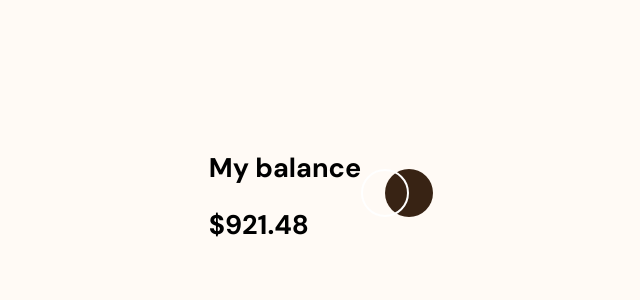
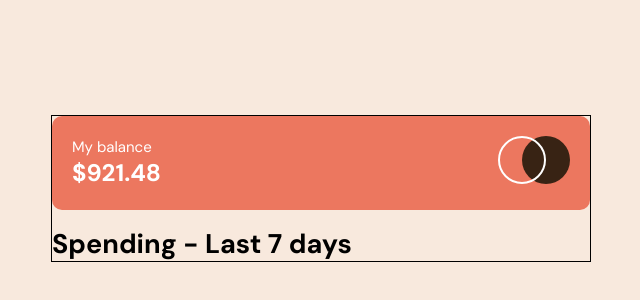
Before and after one commit to KieranWebDev/expenses-chart-component, a plain HTML site: page index.html in a window 1280 px wide. Shown: the part 212-512 px from the top of the page, without its empty margins (319-959 px from the left). Drawn offline with Linux system fonts and the light colour scheme.

Commit message:
balance section complete

```diff
--- a/index.html
+++ b/index.html
@@ -25,6 +25,9 @@
       <div class="balance-section-right">
         <img src="./images/logo.svg" alt="logo" class="logo">
       </div>
+    </section>
+    <section class="graph-section">
+      <h2>Spending - Last 7 days</h2>
     </section>
   </main>
 
--- a/styles.css
+++ b/styles.css
@@ -10,37 +10,61 @@ html {
 *::before,
 *::after {
   box-sizing: inherit;
+  margin: 0;
+  padding: 0;
 }
 
 /* VARIABLES */
 :root {
-  --soft-red: hsl(10, 79%, 65%);
-  --cyan: hsl(186, 34%, 60%);
-  --dark-brown: hsl(25, 47%, 15%);
-  --medium-brown: hsl(28, 10%, 53%);
-  --cream: hsl(27, 66%, 92%);
-  --very-pale-orange: hsl(33, 100%, 98%);
+  --soft-red: #ec775f;
+  --cyan: #76b5bc;
+  --dark-brown: #382314;
+  --medium-brown: #93867b;
+  --cream: #f8e9dd;
+  --very-pale-orange: #fffaf5;
+  --white: #ffffff;
 }
 
 /* GLOBAL STYLES */
 body {
   font-family: 'DM Sans', sans-serif;
   font-size: 18px;
-  background-color: var(--very-pale-orange);
+  background-color: var(--cream);
   display: flex;
   justify-content: center;
   align-items: center;
   min-height: 100vh;
-  width: minma;
 }
-:root {
-  font-size: 15px;
+
+/* CARD */
+.main-container {
+  border: 1px solid black;
+  width: 100%;
+  width: clamp(300px, 100%, 540px);
+  margin: 1rem;
 }
-/* CARD */
 /* balance-section */
 .balance-section {
   display: flex;
   justify-content: space-between;
   align-items: center;
-  padding: 1.25rem;
+  padding: 20px;
+  background-color: var(--soft-red);
+  border-radius: 10px;
+  margin-bottom: 1rem;
+  color: var(--white);
 }
+.balance-section-left {
+  display: flex;
+  flex-direction: column;
+  justify-content: center;
+  align-items: space-between;
+}
+.balance-section-left__title {
+  font-size: 15px;
+  font-weight: 400;
+}
+.balance-section-left__amount {
+  font-size: 1.5rem;
+  font-weight: 700;
+}
```
